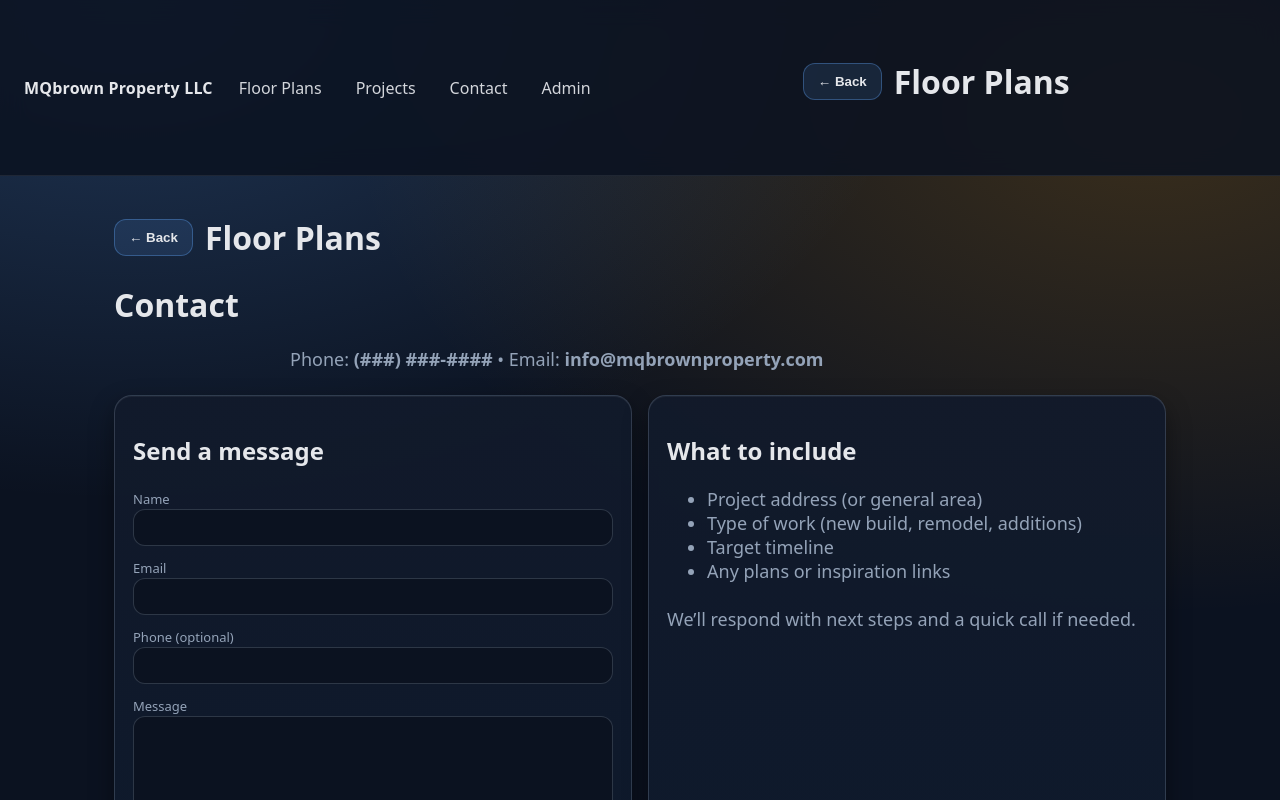
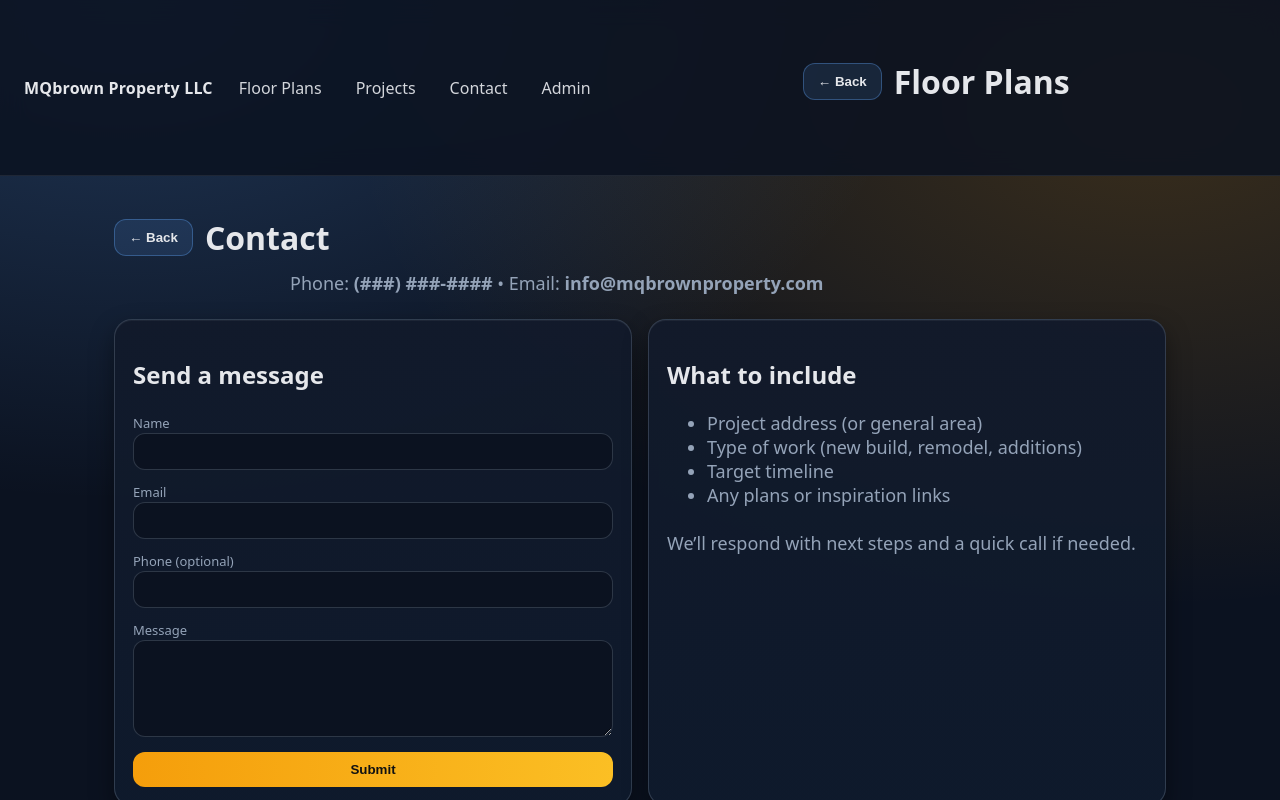
Before and after one commit to MQBrown/MelWebsiteRepo, a React (Vite) app: page /contact in a window 1280 px wide. Shown: the top 800 px of the page. Built offline with nearby package versions, Linux system fonts and the light colour scheme.

Commit message:
Update Contact page layout and content

```diff
--- a/src/pages/Contact.jsx
+++ b/src/pages/Contact.jsx
@@ -31,13 +31,12 @@ export default function Contact({ settings }){
 
   return (
     <main className="container">
-       <div style={{display:"flex", gap:12, alignItems:"center", marginBottom:12}}>
-          <BackButton fallback="/" />
-          <h1 style={{margin:0}}>Floor Plans</h1>
-        </div>
 
-      <h1>Contact</h1>
-      <p className="sub">Phone: <strong>{s.phone || '(###) ###-####'}</strong> • Email: <strong>{s.email || 'info@mqbrownproperty.com'}</strong></p>
+      <div style={{display:"flex", gap:12, alignItems:"center", marginBottom:12}}>
+        <BackButton fallback="/" />
+        <h1 style={{margin:0}}>Contact</h1>
+      </div>
+      <p className="sub">Phone: <strong>{s.phone}</strong> • Email: <strong>{s.email}</strong></p>
 
       <section className="grid">
         <div className="card half">
```
